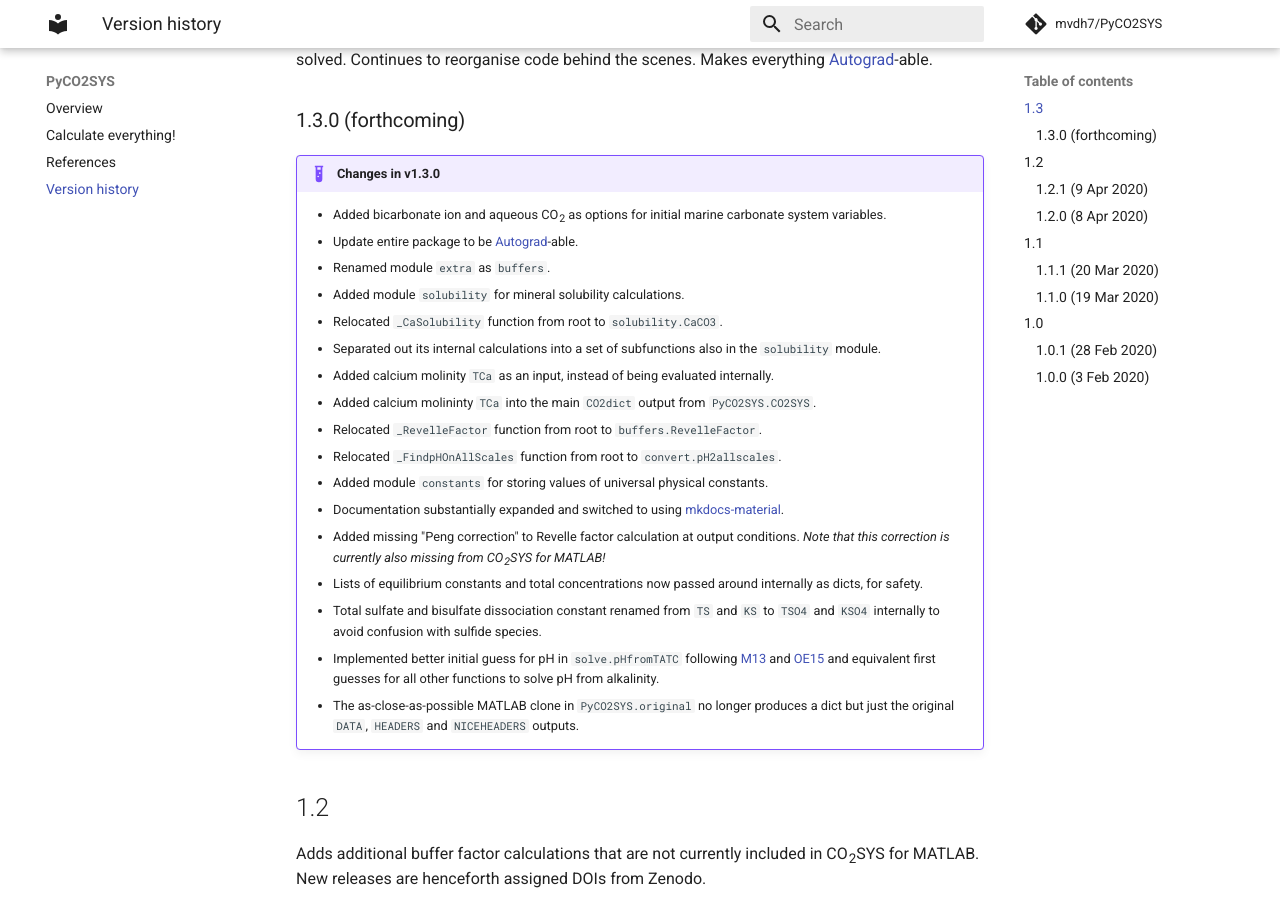
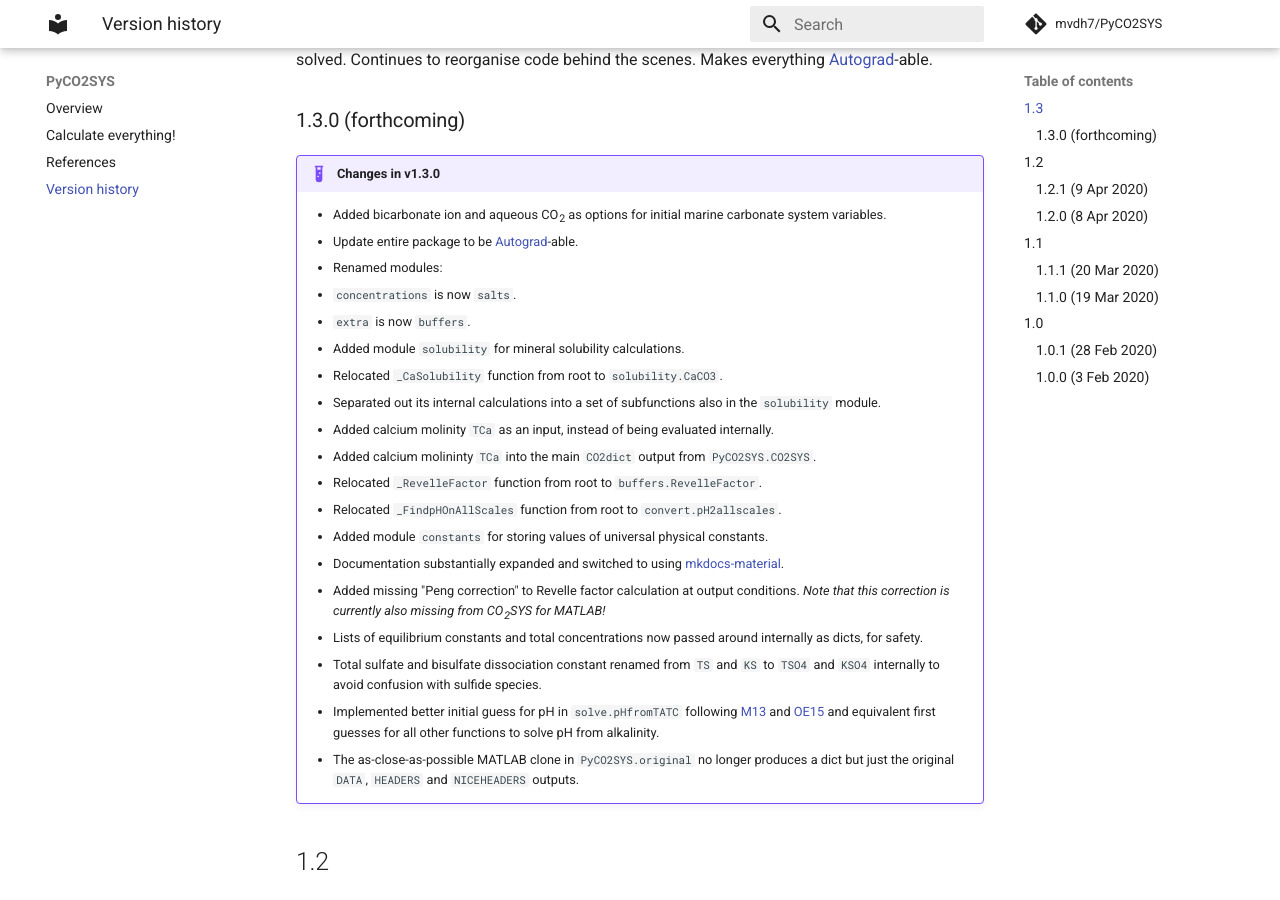
Before and after one commit to mvdh7/PyCO2SYS, an MkDocs documentation site: the page built from docs/versions.md, in a window 1280 px wide and 900 px high, scrolled down 664 px. Built offline with MkDocs 1.6.1 and Material for MkDocs 9.7.7, drawn with Linux system fonts in a browser that asks for light colours; formulas are drawn with MathJax 3; comment, search, counter and statistics services are not loaded.

Commit message:
Note `concentrations` -> `salts`

```diff
--- a/docs/versions.md
+++ b/docs/versions.md
@@ -23,7 +23,9 @@ Adds bicarbonate ion and aqueous CO<sub>2</sub> as inputs from which the carbona
 !!! example "Changes in v1.3.0"
     * Added bicarbonate ion and aqueous CO<sub>2</sub> as options for initial marine carbonate system variables.
     * Update entire package to be [Autograd](https://github.com/HIPS/autograd)-able.
-    * Renamed module `extra` as `buffers`.
+    * Renamed modules:
+      * `concentrations` is now `salts`.
+      * `extra` is now `buffers`.
     * Added module `solubility` for mineral solubility calculations.
     * Relocated `_CaSolubility` function from root to `solubility.CaCO3`.
       * Separated out its internal calculations into a set of subfunctions also in the `solubility` module.
```
